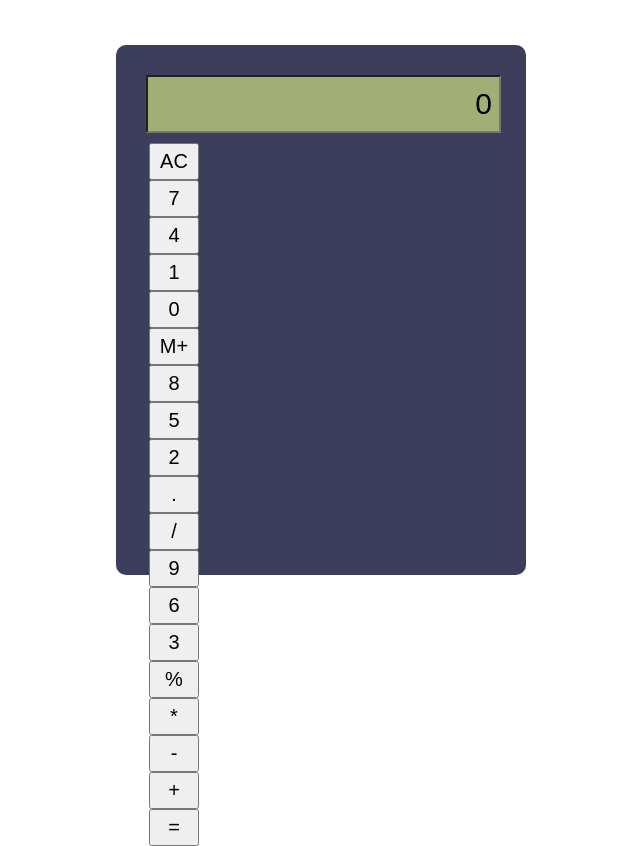
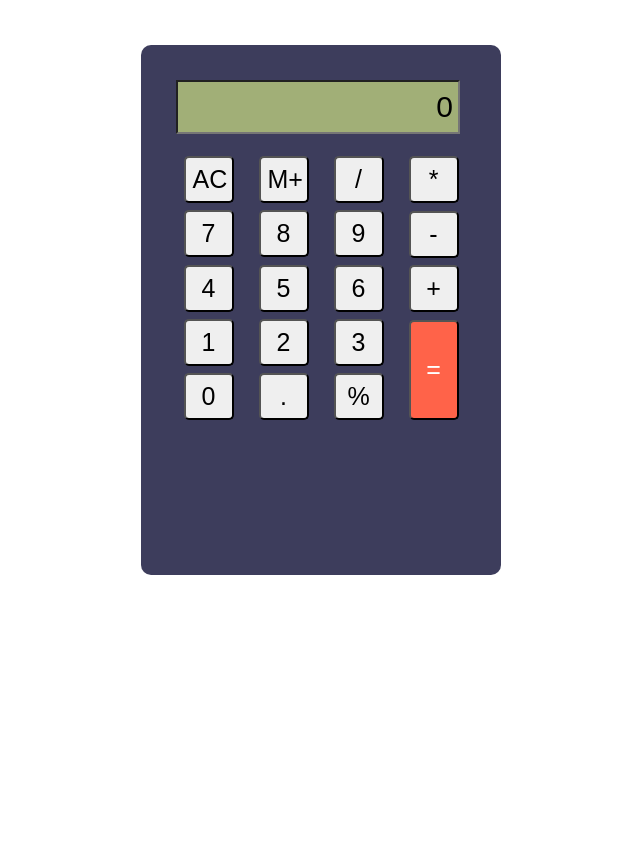
Before and after one commit to Arpitakharde/ASS-21, a plain HTML site: page index.html in a window 1280 px wide. Shown: the whole page, without its empty margins (319-959 px from the left). After the commit the page ends 800 px from the top, so only its background shows below. Drawn offline with Linux system fonts and the light colour scheme.

Commit message:
half buttons created

```diff
--- a/index.html
+++ b/index.html
@@ -31,7 +31,7 @@
            <button class="btn">*</button>
            <button class="btn">-</button>
            <button class="btn">+</button>
-           <button class="btn">=</button>
+           <button class="btn btn-special">=</button>
 
          </div>
     </div>
--- a/style.css
+++ b/style.css
@@ -1,6 +1,6 @@
 .parent{
     height: 470px;
-    width: 350px;
+    width: 300px;
     background-color: #3D3D5c;
     margin: 45px  auto;
     border-radius: 10px;
@@ -9,27 +9,36 @@
 }
 .child{
     height: 40px;
-    width: 337px;
+    width: 270px;
     background-color: #a1af77;
     text-align: right;
     font-size: 30px;
     display: block;
-    padding: 7px 7px;
-    margin: 1 auto;
+    padding: 5px 5px;
+    margin:5px 5px;
 }
 
 .child-2{
-   height:200px;
+   height:270px;
    display:flex;
    flex-direction: column;
-   padding: 10px 3px;
-
-
+   flex-wrap: wrap;
+   margin:19px auto;
+   justify-content: space-between;
+   align-items: center;
 }
 .btn{
     width: 50px;
-    font-size: 20px;
+    font-size: 25px;
     text-align: center;
-    padding: 5px 0;
+    padding: 7px 7px;
+    margin: 3px 5px;
+    border-radius: 5px;
+}
+
+.btn-special{
+    background-color: #FF6349;
+    height:100px;
+    color:white;
 
 }
```
